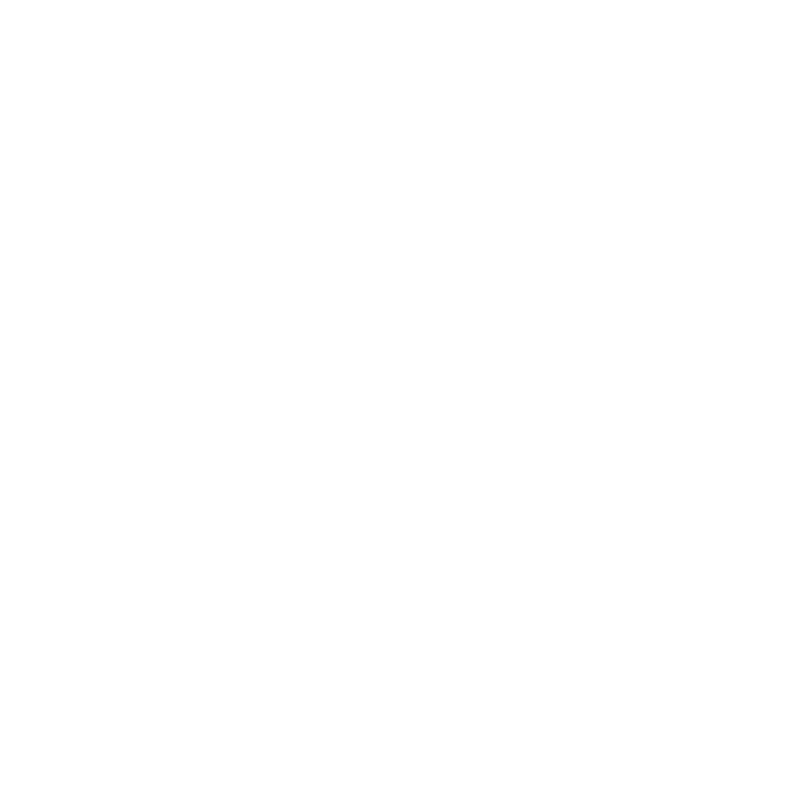
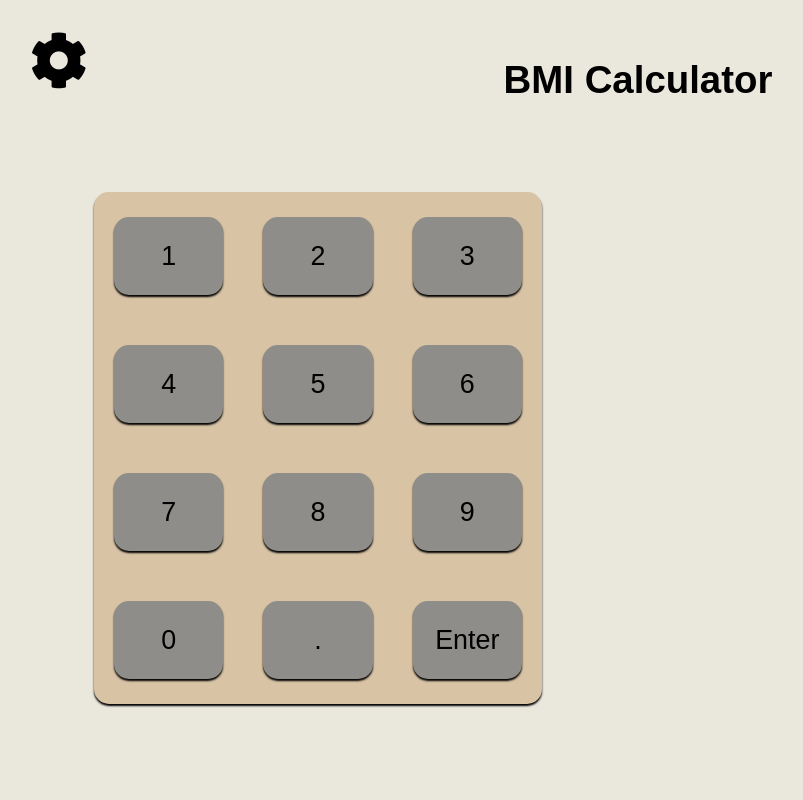
Before and after one commit to pybillieres/BMI-Calculator, a plain HTML site: page index.html in a window 1280 px wide. Shown: the whole page, without its empty margins (2-805 px from the left). Drawn offline with Linux system fonts and the light colour scheme.

Commit message:
Mise en place structure html et css Création design de clavier

```diff
--- a/index.html
+++ b/index.html
@@ -1,13 +1,93 @@
 <!doctype html>
 <html lang="fr">
+
 <head>
   <meta charset="utf-8">
   <title>BMI Calculator</title>
   <link rel="stylesheet" href="style.css">
-  <script src="script.js"></script>
+
+  <link href="https://cdnjs.cloudflare.com/ajax/libs/font-awesome/5.13.0/css/all.min.css" rel="stylesheet">
 </head>
+
 <body>
+  <div id="settings"><i class="fas fa-cog fa-3x"></i></div>
+    <h1 id="title">BMI Calculator</h1>
+  <div id="calc_container">
+    <div id="left_side">
+
+      <div class="keyboard">
+        <div class="cell">
+          <div class="button">
+            1
+          </div>
+        </div>
+        <div class="cell">
+          <div class="button">
+            2
+          </div>
+        </div>
+        <div class="cell">
+          <div class="button">
+            3
+          </div>
+        </div>
+        <div class="cell">
+          <div class="button">
+            4
+          </div>
+        </div>
+        <div class="cell">
+          <div class="button">
+            5
+          </div>
+        </div>
+        <div class="cell">
+          <div class="button">
+            6
+          </div>
+        </div>
+        <div class="cell">
+          <div class="button">
+            7
+          </div>
+        </div>
+        <div class="cell">
+          <div class="button">
+            8
+          </div>
+        </div>
+        <div class="cell">
+          <div class="button">
+            9
+          </div>
+        </div>
+        <div class="cell">
+          <div class="button">
+            0
+          </div>
+        </div>
+        <div class="cell">
+          <div class="button">
+            .
+          </div>
+        </div>
+        <div class="cell">
+          <div class="button">
+            Enter
+          </div>
+        </div>
+      </div>
+    </div>
+
+    <div id="right_side">
+
+    </div>
+  </div>
+
 
 
 </body>
+
+
+<script src="script.js"></script>
 </html>
--- a/style.css
+++ b/style.css
@@ -0,0 +1,58 @@
+body{
+    margin: 0;
+    background-color: #EAE7DC;
+    font: 1.2em "Fira Sans", sans-serif;
+}
+
+#title{
+    width: 100%;
+    line-height: 20vh;
+    margin: 0;
+    text-align: center;
+}
+
+#calc_container{
+    display: flex;
+}
+
+#left_side{
+    width: 50%;
+    height: 80vh;
+}
+
+#settings{
+    position: absolute;
+    top : 4vh;
+    left :4vh
+}
+
+.keyboard{
+    width: 70%;
+    display : grid;
+    grid-template-columns: repeat(3, 1fr);
+    grid-auto-rows: 25%;
+    border-radius: 15px;
+    background-color: #D8C3A5;
+    margin: 5% auto;
+    box-shadow: 0px 2px 2px black;
+}
+
+.cell{
+    padding: 25px 20px;
+}
+
+.button{
+    width: 100%;
+    height: 100%;
+    border-radius: 15px;
+    background-color: #8E8D8A;
+    box-shadow: 0px 2px 2px black;
+    line-height: calc(16vh - 50px);
+    text-align: center;
+    font-size: 1.4em;
+}
+
+#right_side{
+    width: 49vw;
+    height: 80vh;
+}
```
